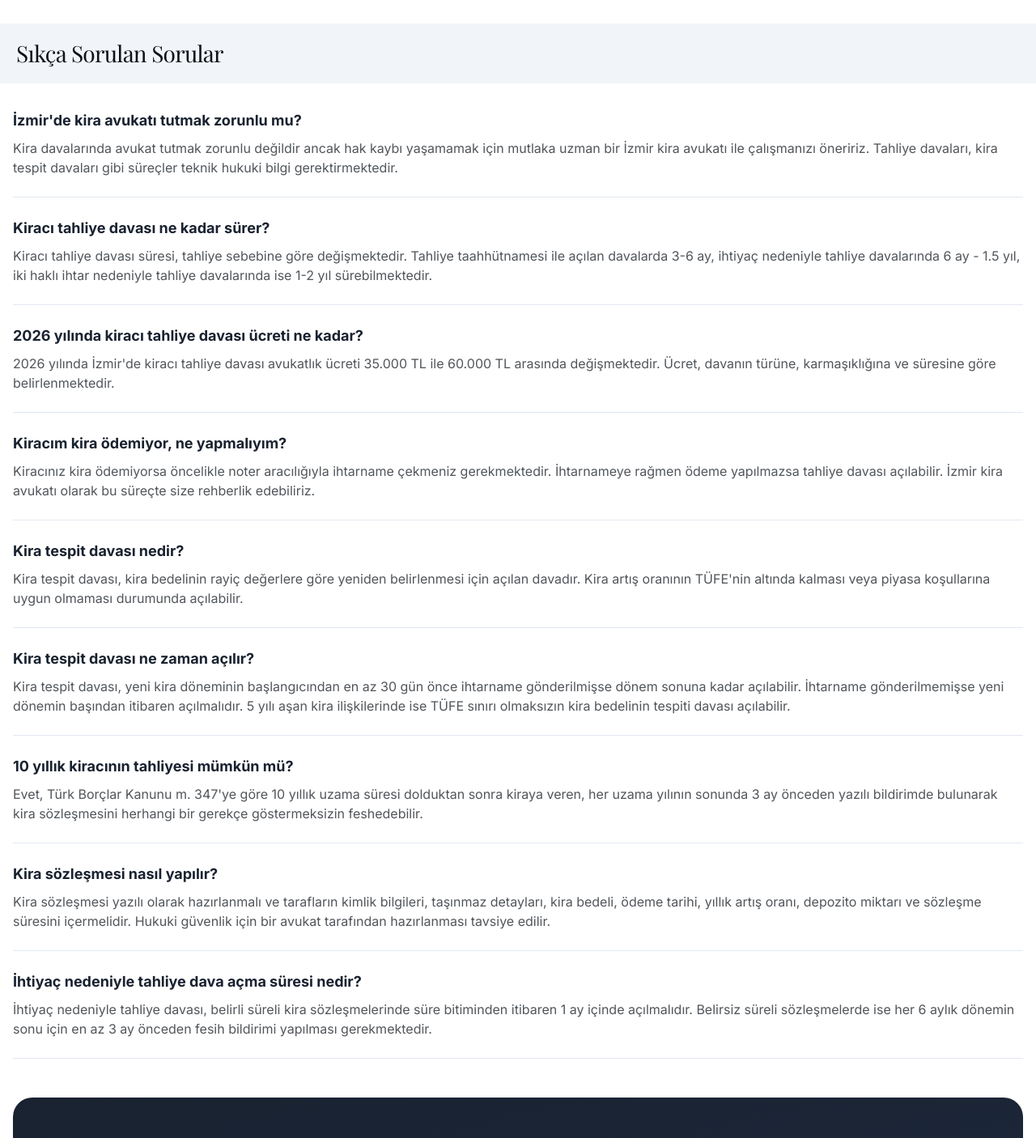
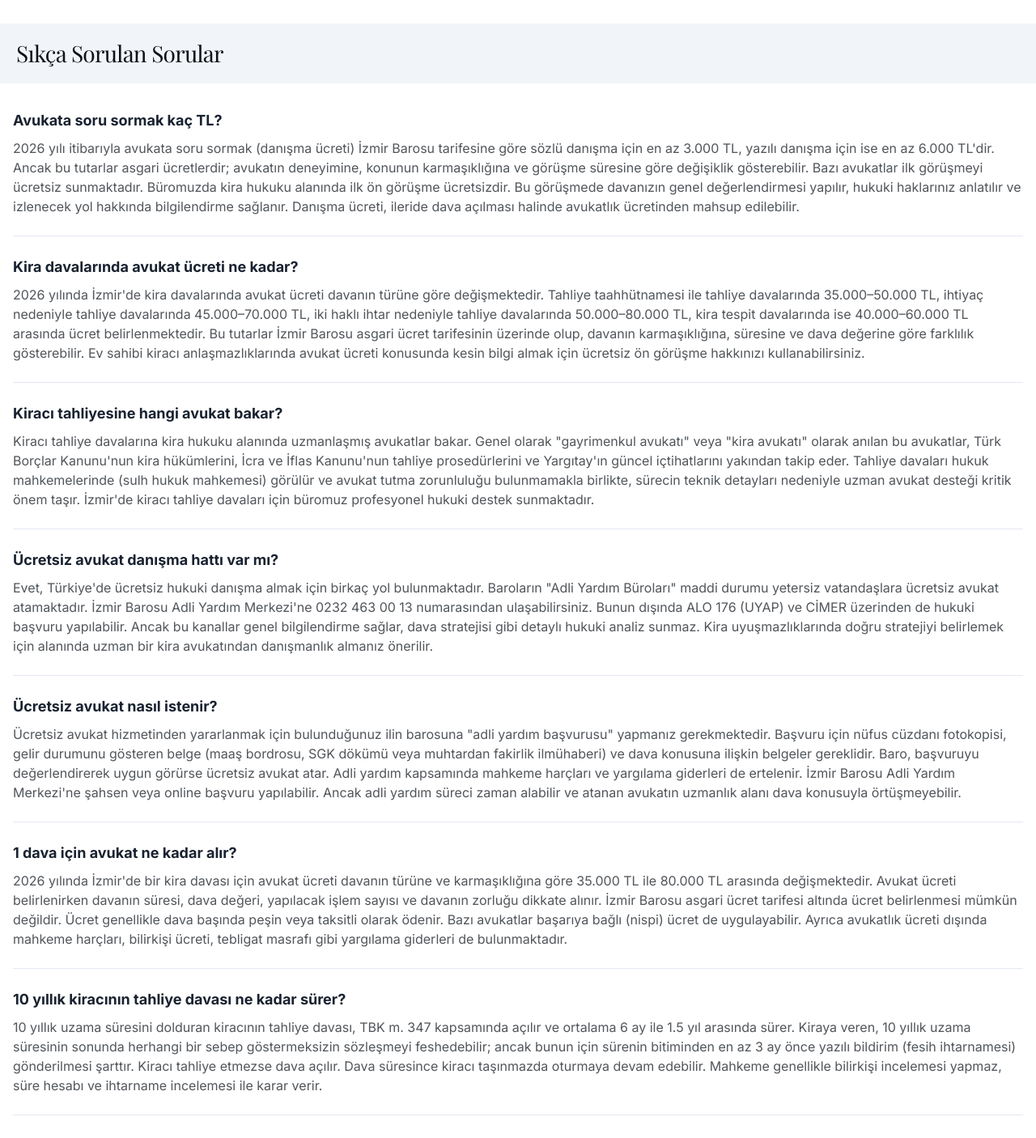
Before and after one commit to pixelmirage/site, a Next.js app: page /izmir-kira-avukati in a window 1280 px wide. Shown: the part 10020-11426 px from the top of the page at 81% size. Built offline with nearby package versions, Linux system fonts and the light colour scheme; a web font is replaced by a local one.

Commit message:
Kira avukati sayfasi FAQ: Google People Also Ask sorulariyla guncelle - 12 yeni soru-cevap (120+ kelime detayli cevaplar) - Avukat ucreti, tahliye sureci, masraflar, kesin tahliye sebepleri - FAQSchema otomatik guncellendi - Co-Authored-By: Claude Opus 4.6 <noreply@anthropic.com>

```diff
--- a/src/app/izmir-kira-avukati/page.tsx
+++ b/src/app/izmir-kira-avukati/page.tsx
@@ -79,40 +79,52 @@ export const metadata: Metadata = {
 
 const faqs = [
     {
-        question: "İzmir'de kira avukatı tutmak zorunlu mu?",
-        answer: "Kira davalarında avukat tutmak zorunlu değildir ancak hak kaybı yaşamamak için mutlaka uzman bir İzmir kira avukatı ile çalışmanızı öneririz. Tahliye davaları, kira tespit davaları gibi süreçler teknik hukuki bilgi gerektirmektedir."
+        question: "Avukata soru sormak kaç TL?",
+        answer: "2026 yılı itibarıyla avukata soru sormak (danışma ücreti) İzmir Barosu tarifesine göre sözlü danışma için en az 3.000 TL, yazılı danışma için ise en az 6.000 TL'dir. Ancak bu tutarlar asgari ücretlerdir; avukatın deneyimine, konunun karmaşıklığına ve görüşme süresine göre değişiklik gösterebilir. Bazı avukatlar ilk görüşmeyi ücretsiz sunmaktadır. Büromuzda kira hukuku alanında ilk ön görüşme ücretsizdir. Bu görüşmede davanızın genel değerlendirmesi yapılır, hukuki haklarınız anlatılır ve izlenecek yol hakkında bilgilendirme sağlanır. Danışma ücreti, ileride dava açılması halinde avukatlık ücretinden mahsup edilebilir."
     },
     {
-        question: "Kiracı tahliye davası ne kadar sürer?",
-        answer: "Kiracı tahliye davası süresi, tahliye sebebine göre değişmektedir. Tahliye taahhütnamesi ile açılan davalarda 3-6 ay, ihtiyaç nedeniyle tahliye davalarında 6 ay - 1.5 yıl, iki haklı ihtar nedeniyle tahliye davalarında ise 1-2 yıl sürebilmektedir."
+        question: "Kira davalarında avukat ücreti ne kadar?",
+        answer: "2026 yılında İzmir'de kira davalarında avukat ücreti davanın türüne göre değişmektedir. Tahliye taahhütnamesi ile tahliye davalarında 35.000–50.000 TL, ihtiyaç nedeniyle tahliye davalarında 45.000–70.000 TL, iki haklı ihtar nedeniyle tahliye davalarında 50.000–80.000 TL, kira tespit davalarında ise 40.000–60.000 TL arasında ücret belirlenmektedir. Bu tutarlar İzmir Barosu asgari ücret tarifesinin üzerinde olup, davanın karmaşıklığına, süresine ve dava değerine göre farklılık gösterebilir. Ev sahibi kiracı anlaşmazlıklarında avukat ücreti konusunda kesin bilgi almak için ücretsiz ön görüşme hakkınızı kullanabilirsiniz."
     },
     {
-        question: "2026 yılında kiracı tahliye davası ücreti ne kadar?",
-        answer: "2026 yılında İzmir'de kiracı tahliye davası avukatlık ücreti 35.000 TL ile 60.000 TL arasında değişmektedir. Ücret, davanın türüne, karmaşıklığına ve süresine göre belirlenmektedir."
+        question: "Kiracı tahliyesine hangi avukat bakar?",
+        answer: "Kiracı tahliye davalarına kira hukuku alanında uzmanlaşmış avukatlar bakar. Genel olarak \"gayrimenkul avukatı\" veya \"kira avukatı\" olarak anılan bu avukatlar, Türk Borçlar Kanunu'nun kira hükümlerini, İcra ve İflas Kanunu'nun tahliye prosedürlerini ve Yargıtay'ın güncel içtihatlarını yakından takip eder. Tahliye davaları hukuk mahkemelerinde (sulh hukuk mahkemesi) görülür ve avukat tutma zorunluluğu bulunmamakla birlikte, sürecin teknik detayları nedeniyle uzman avukat desteği kritik önem taşır. İzmir'de kiracı tahliye davaları için büromuz profesyonel hukuki destek sunmaktadır."
     },
     {
-        question: "Kiracım kira ödemiyor, ne yapmalıyım?",
-        answer: "Kiracınız kira ödemiyorsa öncelikle noter aracılığıyla ihtarname çekmeniz gerekmektedir. İhtarnameye rağmen ödeme yapılmazsa tahliye davası açılabilir. İzmir kira avukatı olarak bu süreçte size rehberlik edebiliriz."
+        question: "Ücretsiz avukat danışma hattı var mı?",
+        answer: "Evet, Türkiye'de ücretsiz hukuki danışma almak için birkaç yol bulunmaktadır. Baroların \"Adli Yardım Büroları\" maddi durumu yetersiz vatandaşlara ücretsiz avukat atamaktadır. İzmir Barosu Adli Yardım Merkezi'ne 0232 463 00 13 numarasından ulaşabilirsiniz. Bunun dışında ALO 176 (UYAP) ve CİMER üzerinden de hukuki başvuru yapılabilir. Ancak bu kanallar genel bilgilendirme sağlar, dava stratejisi gibi detaylı hukuki analiz sunmaz. Kira uyuşmazlıklarında doğru stratejiyi belirlemek için alanında uzman bir kira avukatından danışmanlık almanız önerilir."
     },
     {
-        question: "Kira tespit davası nedir?",
-        answer: "Kira tespit davası, kira bedelinin rayiç değerlere göre yeniden belirlenmesi için açılan davadır. Kira artış oranının TÜFE'nin altında kalması veya piyasa koşullarına uygun olmaması durumunda açılabilir."
+        question: "Ücretsiz avukat nasıl istenir?",
+        answer: "Ücretsiz avukat hizmetinden yararlanmak için bulunduğunuz ilin barosuna \"adli yardım başvurusu\" yapmanız gerekmektedir. Başvuru için nüfus cüzdanı fotokopisi, gelir durumunu gösteren belge (maaş bordrosu, SGK dökümü veya muhtardan fakirlik ilmühaberi) ve dava konusuna ilişkin belgeler gereklidir. Baro, başvuruyu değerlendirerek uygun görürse ücretsiz avukat atar. Adli yardım kapsamında mahkeme harçları ve yargılama giderleri de ertelenir. İzmir Barosu Adli Yardım Merkezi'ne şahsen veya online başvuru yapılabilir. Ancak adli yardım süreci zaman alabilir ve atanan avukatın uzmanlık alanı dava konusuyla örtüşmeyebilir."
     },
     {
-        question: "Kira tespit davası ne zaman açılır?",
-        answer: "Kira tespit davası, yeni kira döneminin başlangıcından en az 30 gün önce ihtarname gönderilmişse dönem sonuna kadar açılabilir. İhtarname gönderilmemişse yeni dönemin başından itibaren açılmalıdır. 5 yılı aşan kira ilişkilerinde ise TÜFE sınırı olmaksızın kira bedelinin tespiti davası açılabilir."
+        question: "1 dava için avukat ne kadar alır?",
+        answer: "2026 yılında İzmir'de bir kira davası için avukat ücreti davanın türüne ve karmaşıklığına göre 35.000 TL ile 80.000 TL arasında değişmektedir. Avukat ücreti belirlenirken davanın süresi, dava değeri, yapılacak işlem sayısı ve davanın zorluğu dikkate alınır. İzmir Barosu asgari ücret tarifesi altında ücret belirlenmesi mümkün değildir. Ücret genellikle dava başında peşin veya taksitli olarak ödenir. Bazı avukatlar başarıya bağlı (nispi) ücret de uygulayabilir. Ayrıca avukatlık ücreti dışında mahkeme harçları, bilirkişi ücreti, tebligat masrafı gibi yargılama giderleri de bulunmaktadır."
     },
     {
-        question: "10 yıllık kiracının tahliyesi mümkün mü?",
-        answer: "Evet, Türk Borçlar Kanunu m. 347'ye göre 10 yıllık uzama süresi dolduktan sonra kiraya veren, her uzama yılının sonunda 3 ay önceden yazılı bildirimde bulunarak kira sözleşmesini herhangi bir gerekçe göstermeksizin feshedebilir."
+        question: "10 yıllık kiracının tahliye davası ne kadar sürer?",
+        answer: "10 yıllık uzama süresini dolduran kiracının tahliye davası, TBK m. 347 kapsamında açılır ve ortalama 6 ay ile 1.5 yıl arasında sürer. Kiraya veren, 10 yıllık uzama süresinin sonunda herhangi bir sebep göstermeksizin sözleşmeyi feshedebilir; ancak bunun için sürenin bitiminden en az 3 ay önce yazılı bildirim (fesih ihtarnamesi) gönderilmesi şarttır. Kiracı tahliye etmezse dava açılır. Dava süresince kiracı taşınmazda oturmaya devam edebilir. Mahkeme genellikle bilirkişi incelemesi yapmaz, süre hesabı ve ihtarname incelemesi ile karar verir."
     },
     {
-        question: "Kira sözleşmesi nasıl yapılır?",
-        answer: "Kira sözleşmesi yazılı olarak hazırlanmalı ve tarafların kimlik bilgileri, taşınmaz detayları, kira bedeli, ödeme tarihi, yıllık artış oranı, depozito miktarı ve sözleşme süresini içermelidir. Hukuki güvenlik için bir avukat tarafından hazırlanması tavsiye edilir."
+        question: "Davayı kaybeden kiracı ne kadar öder?",
+        answer: "Tahliye davasını kaybeden kiracı, karşı tarafın (ev sahibinin) yargılama giderlerini ve vekalet ücretini ödemek zorundadır. 2026 yılında asgari vekalet ücreti İzmir Barosu tarifesine göre belirlenir ve genellikle 15.000–30.000 TL arasındadır. Bunun yanı sıra mahkeme harçları, tebligat masrafları, bilirkişi ücreti gibi yargılama giderleri de kaybeden tarafa yükletilir. Kiracı ayrıca dava süresince birikmiş kira borçlarını ve varsa gecikme faizlerini de ödemek zorundadır. Tahliye kararı kesinleştikten sonra kiracı taşınmazı boşaltmazsa icra yoluyla tahliye yapılır ve icra masrafları da kiracıya yüklenir."
     },
     {
-        question: "İhtiyaç nedeniyle tahliye dava açma süresi nedir?",
-        answer: "İhtiyaç nedeniyle tahliye davası, belirli süreli kira sözleşmelerinde süre bitiminden itibaren 1 ay içinde açılmalıdır. Belirsiz süreli sözleşmelerde ise her 6 aylık dönemin sonu için en az 3 ay önceden fesih bildirimi yapılması gerekmektedir."
+        question: "Ev sahibi tahliye davasını kazanırsa ne olur?",
+        answer: "Ev sahibi tahliye davasını kazandığında mahkeme tahliye kararı verir. Karar kesinleştikten sonra kiracıya taşınmazı boşaltması için süre tanınır. Kiracı bu süre içinde çıkmazsa, ev sahibi icra dairesine başvurarak zorla tahliye işlemi başlatır. İcra müdürlüğü kiracıya tahliye emri gönderir ve verilen sürede taşınmaz boşaltılmazsa, icra memuru ve gerekirse kolluk kuvvetleri eşliğinde fiili tahliye gerçekleştirilir. Kiracının eşyaları yediemine teslim edilir. Ayrıca ev sahibi, dava süresince oluşan yargılama giderleri ve vekalet ücretini kiracıdan tahsil edebilir. İhtiyaç nedeniyle tahliye kararı alınmışsa, ev sahibi 3 yıl boyunca taşınmazı başkasına kiralayamaz."
+    },
+    {
+        question: "Kiracı en hızlı nasıl tahliye edilir?",
+        answer: "Kiracıyı en hızlı tahliye etmenin yolu tahliye taahhütnamesi ile icra takibi başlatmaktır. Geçerli bir tahliye taahhütnamesi varsa, taahhüt edilen tarihte kiracı çıkmazsa 1 ay içinde icra dairesine başvurulur. Kiracı itiraz etmezse 15 gün içinde tahliye gerçekleşir; toplamda 1-2 ayda sonuç alınır. Tahliye taahhütnamesi yoksa en hızlı yol iki haklı ihtar yöntemidir: Kiracı bir kira yılı içinde iki kez kira bedelini geç öderse, kira yılı sonunda tahliye davası açılabilir. Kira borcunu hiç ödemeyen kiracı için ise ihtarname çekildikten 30 gün sonra tahliye davası açılabilir."
+    },
+    {
+        question: "Tahliye davası sürerken kiracı çıkarsa masrafları kim öder?",
+        answer: "Tahliye davası devam ederken kiracı taşınmazı tahliye ederse, davaya \"konusuz kalma\" nedeniyle son verilir. Bu durumda yargılama giderlerinin kime yükleneceğini hakim takdir eder. Genel uygulamada, davanın açılmasına sebebiyet veren taraf (yani tahliye etmeyen kiracı) yargılama giderlerini ve karşı vekalet ücretini öder. Yargıtay da bu yönde kararlar vermektedir: Dava açıldıktan sonra tahliye eden kiracı, davaya sebebiyet verdiği için masraflardan sorumlu tutulur. Ancak kiracı, dava açılmadan önce tahliye etmişse veya tahliye iradesini dava öncesinde bildirmişse, masraflar ev sahibine yüklenebilir."
+    },
+    {
+        question: "Kiracıyı kesin tahliye etme sebepleri nelerdir?",
+        answer: "Türk Borçlar Kanunu'na göre kiracıyı kesin tahliye etme sebepleri şunlardır: Tahliye taahhütnamesi (TBK m. 352/1) — kiracı yazılı taahhüt vermiş ancak tahliye etmemişse. İki haklı ihtar (TBK m. 352/2) — kiracı bir kira yılında iki kez kira bedelini geç ödemişse. İhtiyaç nedeniyle tahliye (TBK m. 350) — ev sahibi veya yakınları konutu kullanma ihtiyacı duyuyorsa. Yeni malikin ihtiyacı (TBK m. 351) — taşınmazı satın alan yeni malik ihtiyaç nedeniyle tahliye isteyebilir. Tadilat/yıkım (TBK m. 350/2) — esaslı tadilat veya yeniden inşa gerekiyorsa. 10 yıllık uzama süresi (TBK m. 347) — kira ilişkisi 10 yılı aştığında sebepsiz fesih hakkı doğar."
     }
 ];
 
```
